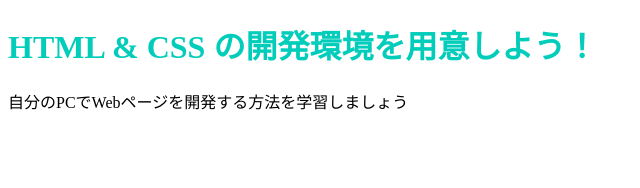
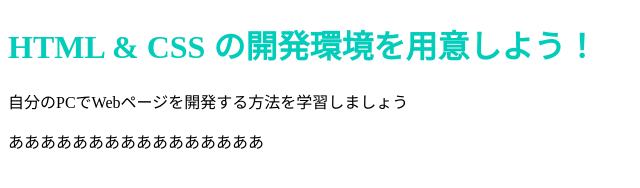
Before and after one commit to takeru9256/takeru9256.github.io, a plain HTML site: page index.html in a window 1280 px wide. Shown: the whole page, without its empty margins (0-640 px from the left). Drawn offline with Linux system fonts and the light colour scheme.

Commit message:
Update index.html

```diff
--- a/index.html
+++ b/index.html
@@ -8,5 +8,6 @@
   <body>
     <h1 class="title">HTML & CSS の開発環境を用意しよう！</h1>
     <p>自分のPCでWebページを開発する方法を学習しましょう</p>
+    <p>ああああああああああああああああ</p>
   </body>
 </html>
```
